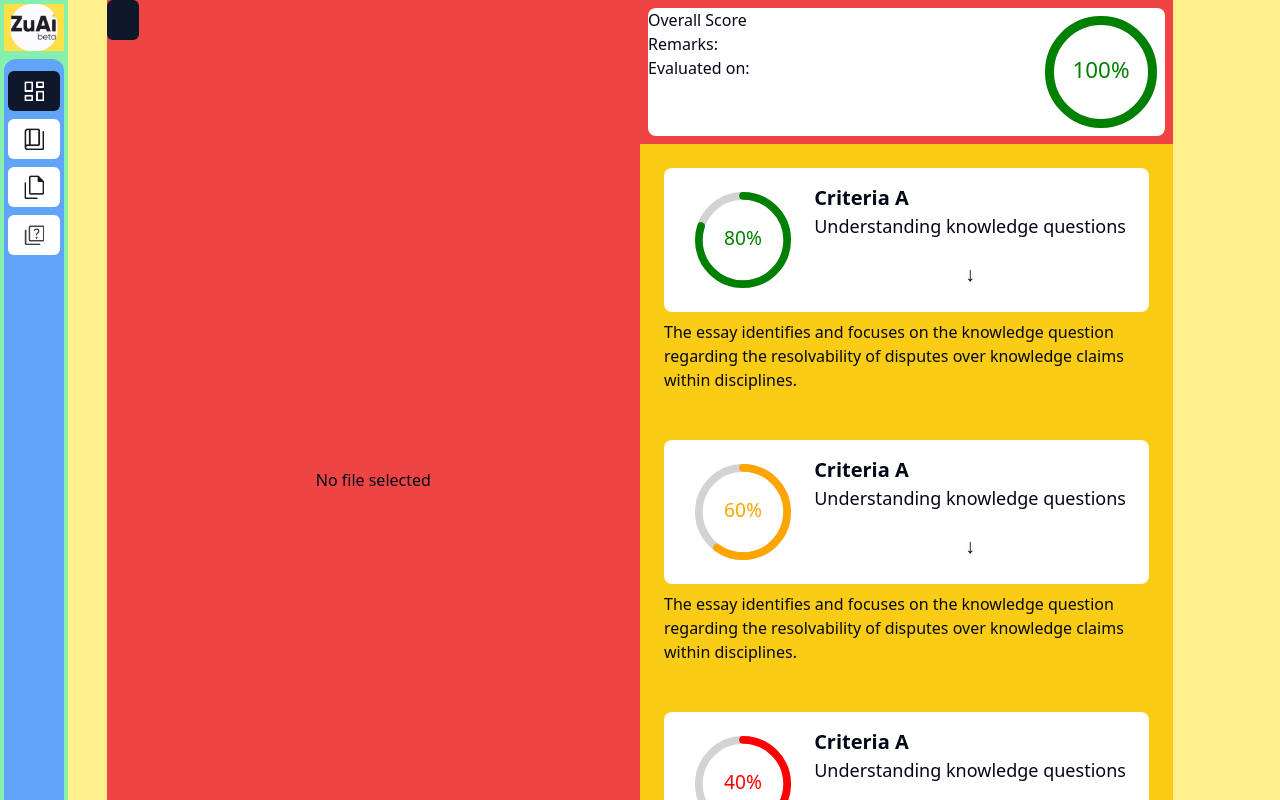
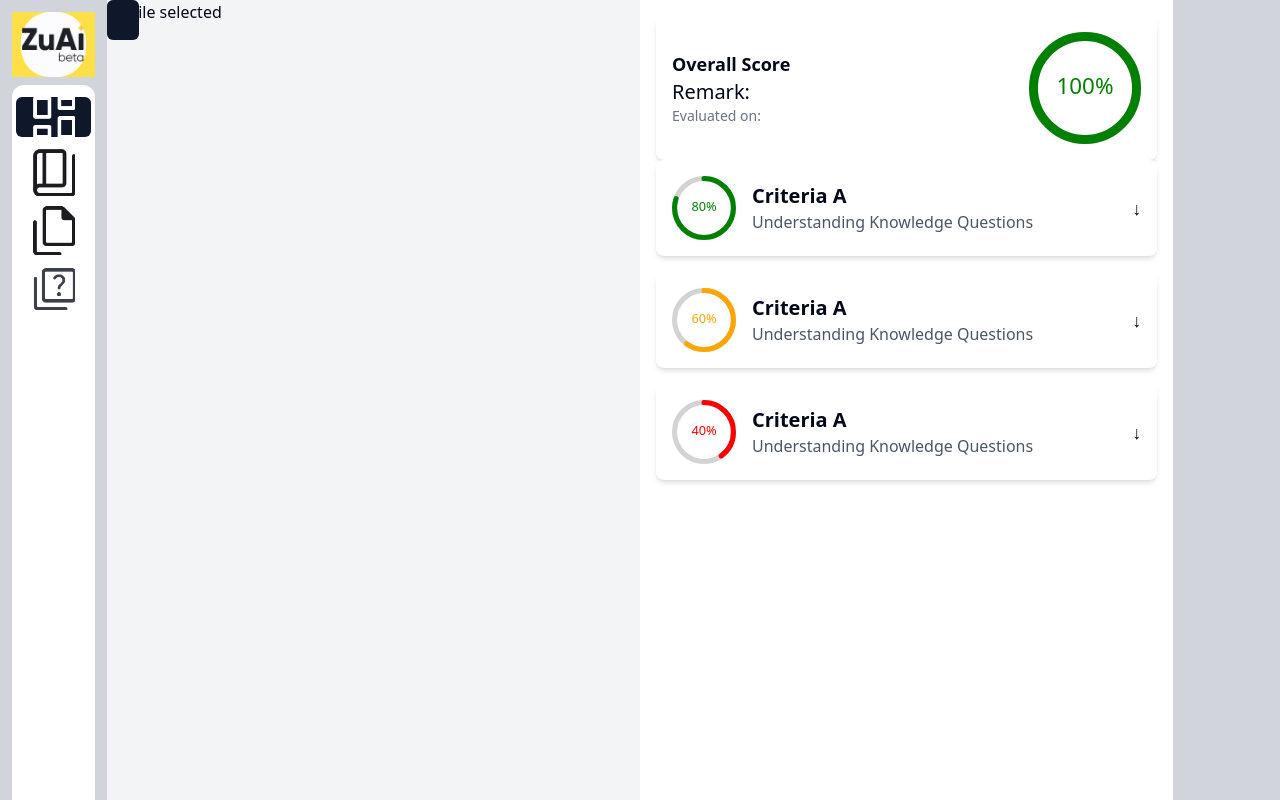
Before and after one commit to gokulkumar0209/ZuAi, a React (Vite) app in the folder client/: page / in a window 1280 px wide. Shown: the top 800 px of the page. Built offline with nearby package versions, Linux system fonts and the light colour scheme.

Commit message:
Completed the Basic UI of Input and Result

```diff
--- a/client/src/@components/elements/DragDrop.tsx
+++ b/client/src/@components/elements/DragDrop.tsx
@@ -1,40 +1,48 @@
-import { useState } from "react";
-import { Button } from "../ui/button";
+import React from "react";
+import { FileUp } from "lucide-react";
 
 interface DragDropProps {
   selectedFile: File | null;
   setSelectedFile: (file: File | null) => void;
 }
 
-function DragDrop({ selectedFile, setSelectedFile }: DragDropProps) {
+const DragDrop: React.FC<DragDropProps> = ({ selectedFile, setSelectedFile }) => {
   const handleFileChange = (e: React.ChangeEvent<HTMLInputElement>) => {
     const file = e.target.files ? e.target.files[0] : null;
     setSelectedFile(file);
   };
+
   const handleDrop = (e: React.DragEvent<HTMLDivElement>) => {
     e.preventDefault();
     const file = e.dataTransfer.files ? e.dataTransfer.files[0] : null;
     setSelectedFile(file);
   };
+
   const handleDragOver = (e: React.DragEvent<HTMLDivElement>) => {
     e.preventDefault();
   };
 
   return (
-		<div className="p-4">
+    <div className="p-6 bg-gray-100 flex flex-col items-center border-2 border-dashed border-gray-400 rounded-lg">
       <div
-				className="bg-gray-300 border-2 border-dashed border-gray-500 w-[400px] h-[200px] relative block"
-				style={{ pointerEvents: "all" }}
+        className=" w-full h-20 flex flex-col items-center justify-center cursor-pointer"
         onDrop={handleDrop}
         onDragOver={handleDragOver}
-			></div>
-			<div className=" relative -top-32 flex items-center justify-center">
-				{selectedFile && <span>{selectedFile.name}</span>}
+      >
+        {selectedFile ? (
+          <span className="text-gray-700">{selectedFile.name}</span>
+        ) : (
+          <div className="text-center text-gray-500">
+            <FileUp className="mx-auto mb-1" />
+            <p>Drag and Drop file</p>
+            <p className=" text-xs">Limit 25 MB per file</p>
           </div>
-			<div className=" relative -top-24 flex justify-center">
+        )}
+      </div>
+      <div className="mt-2">
         <label
           htmlFor="file-upload"
-					className=" cursor-pointer font-bold py-2 px-4 rounded"
+          className="cursor-pointer font-bold py-2 px-4 bg-blue-500 text-white rounded-lg"
         >
           Upload file
         </label>
@@ -47,6 +55,6 @@ function DragDrop({ selectedFile, setSelectedFile }: DragDropProps) {
       </div>
     </div>
   );
-}
+};
 
 export default DragDrop;
--- a/client/src/@components/elements/Explanations.tsx
+++ b/client/src/@components/elements/Explanations.tsx
@@ -1,8 +1,5 @@
-
-import { title1 } from "@/store/dummy";
 import React, { useState } from "react";
 import { buildStyles, CircularProgressbar } from "react-circular-progressbar";
-import "react-circular-progressbar/dist/styles.css"; // Ensure to import the CSS
 
 interface ExplanationsProps {
   percentage: number;
@@ -10,9 +7,8 @@ interface ExplanationsProps {
   data2: string;
 }
 
-const Explanations: React.FC<ExplanationsProps> = ({ percentage,  data1, data2 }) => {
-	const [isOpenStrength, setIsOpenStrength] = useState(false);
-	const [isOpenImprovement, setIsOpenImprovement] = useState(false);
+const Explanations: React.FC<ExplanationsProps> = ({ percentage, data1, data2 }) => {
+  const [isOpen, setIsOpen] = useState(false);
 
   const getColor = (percentage: number) => {
     if (percentage < 50) return { pathColor: "red", textColor: "red" };
@@ -23,10 +19,11 @@ const Explanations: React.FC<ExplanationsProps> = ({ percentage,  data1, data2 }
   const { pathColor, textColor } = getColor(percentage);
 
   return (
-		<div className="bg-yellow-400 p-4">
-			<div className="flex justify-around bg-white m-2 rounded-lg p-4">
+    <div className="bg-white p-4 rounded-lg shadow-md mb-4">
+      <div className="flex justify-between items-center">
+        <div className="flex items-center">
           <CircularProgressbar
-					className="w-24 m-2"
+            className="w-16 h-16"
             value={percentage}
             text={`${percentage}%`}
             styles={buildStyles({
@@ -35,60 +32,33 @@ const Explanations: React.FC<ExplanationsProps> = ({ percentage,  data1, data2 }
               trailColor: "lightgrey",
             })}
           />
-				<div className="flex flex-col justify-between">
-					<div>
+          <div className="ml-4">
             <h2 className="text-xl font-semibold">Criteria A</h2>
-						<h3 className="text-lg">Understanding knowledge questions</h3>
-					</div>
-					<div className="m-2 text-center">
-						{isOpenStrength || isOpenImprovement ? (
-							<button
-								onClick={() => {
-									setIsOpenStrength(false);
-									setIsOpenImprovement(false);
-								}}
-								className="text-xl font-bold"
-							>
-								&uarr; {/* Up Arrow */}
-							</button>
-						) : (
-							<button
-								onClick={() => {
-									setIsOpenStrength(true);
-									setIsOpenImprovement(true);
-								}}
-								className="text-xl font-bold"
-							>
-								&darr; {/* Down Arrow */}
-							</button>
-						)}
+            <p className="text-gray-600">Understanding Knowledge Questions</p>
           </div>
         </div>
+        <button
+          className="text-lg font-bold"
+          onClick={() => setIsOpen(!isOpen)}
+        >
+          {isOpen ? "↑" : "↓"}
+        </button>
       </div>
-			<div className="m-2">
-				<div>
-					<p className="text-base font-medium">{title1}</p>
-				</div>
-				{isOpenStrength && (
-					<div>
-						<h2 className="text-xl font-semibold">Strength</h2>
-						<ul className="list-disc pl-5">
+      {isOpen && (
+        <div className="mt-4">
+          <h3 className="font-semibold">Strength</h3>
+          <ul className="list-disc ml-5">
             <li>{data1}</li>
             <li>{data2}</li>
           </ul>
-					</div>
-				)}
-				{isOpenImprovement && (
-					<div>
-						<h2 className="text-xl font-semibold">Scope For Improvement</h2>
-						<ul className="list-disc pl-5">
+          <h3 className="font-semibold mt-4">Scope for Improvement</h3>
+          <ul className="list-disc ml-5">
             <li>{data1}</li>
             <li>{data2}</li>
           </ul>
         </div>
       )}
     </div>
-		</div>
   );
 };
 
--- a/client/src/@components/elements/Home.tsx
+++ b/client/src/@components/elements/Home.tsx
@@ -12,17 +12,22 @@ const Home: React.FC<HomeProps> = (_props: HomeProps) => {
 	const [show, setShow] = useState(false);
 
 	return (
-    <div>
+		<div className=" w-full">
 			<div className="absolute">
 				<Button onClick={() => setShow(!show)} />
 			</div>
 
 			{show ? (
+				<div className="grid grid-cols-2">
+					<div className=" col-span-1">
 						<InputBox
 							selectedFile={selectedFile}
 							setSelectedFile={setSelectedFile}
 							setShow={setShow}
 						/>
+					</div>
+          <div className=" bg-yellow-200"></div>
+				</div>
 			) : (
 				<Result
 					percentage={100} // Ensure this is a number type as expected by Result
--- a/client/src/@components/elements/NavBar.tsx
+++ b/client/src/@components/elements/NavBar.tsx
@@ -3,9 +3,9 @@ import { Button } from "../ui/button"
 
 function NavBar() {
   return (
-    <div className=" bg-green-300 p-1 h-full space-y-2 ">
+    <div className="  p-1 h-full space-y-2 ">
         <div className="  bg-yellow-300"><img src="images\ZuAI.png " className=""></img></div>
-        <div className=" bg-blue-400 z-1 h-full  p-1 space-y-2 rounded-xl">
+        <div className=" bg-white z-1 h-full  p-1 space-y-2 rounded-xl">
         <Button className="mt-2" ><img src="images\dashboard.png"></img></Button>
         <Button className="bg-white"><img src="images\book_4.png"></img></Button>
         <Button className="bg-white"><img src="images\file_copy.png"></img></Button>
--- a/client/src/@components/elements/Overall.tsx
+++ b/client/src/@components/elements/Overall.tsx
@@ -1,10 +1,12 @@
 import React from "react";
 import { buildStyles, CircularProgressbar } from "react-circular-progressbar";
+
 interface OverallProps {
   percentage: number;
-    remark: string
-    date: string
+  remark: string;
+  date: string;
 }
+
 const Overall: React.FC<OverallProps> = ({ percentage, remark, date }) => {
   const getColor = (percentage: number) => {
     if (percentage < 50) return { pathColor: "red", textColor: "red" };
@@ -14,14 +16,14 @@ const Overall: React.FC<OverallProps> = ({ percentage, remark, date }) => {
 
   const { pathColor, textColor } = getColor(percentage);
   return (
-		<div className=" flex justify-between bg-white rounded-lg m-2">
+    <div className="flex justify-between items-center bg-white rounded-lg p-4 shadow-md">
       <div>
-				<h3>Overall Score</h3>
-				<h2>Remarks: {remark}</h2>
-				<h4>Evaluated on:{date}</h4>
+        <h3 className="text-lg font-bold">Overall Score</h3>
+        <h2 className="text-xl">Remark: {remark}</h2>
+        <h4 className="text-sm text-gray-500">Evaluated on: {date}</h4>
       </div>
       <CircularProgressbar
-				className=" w-28 m-2"
+        className="w-28"
         value={percentage}
         text={`${percentage}%`}
         styles={buildStyles({
--- a/client/src/@components/elements/Result.tsx
+++ b/client/src/@components/elements/Result.tsx
@@ -3,6 +3,7 @@ import "react-circular-progressbar/dist/styles.css";
 import { data1, data2 } from "../../store/dummy";
 import Explanations from "./Explanations";
 import Overall from "./Overall";
+
 interface ResultProps {
 	percentage: number;
 	selectedFile: File | null;
@@ -12,50 +13,41 @@ const Result: React.FC<ResultProps> = ({ percentage, selectedFile }) => {
 	const [pdfUrl, setPdfUrl] = useState<string | null>(null);
 	const [remark, setRemark] = useState("");
 	const [date, setDate] = useState("");
-	const percentage1 = 80;
-	const percentage2 = 60;
-	const percentage3 = 40;
+
 	useEffect(() => {
 		if (selectedFile && selectedFile.type === "application/pdf") {
 			const reader = new FileReader();
-
 			reader.onload = () => {
-				// Create an object URL for the PDF file
 				setPdfUrl(reader.result as string);
 				setDate(new Date(selectedFile.lastModified).toLocaleDateString());
 			};
-
-			reader.readAsDataURL(selectedFile); // Read the file as data URL
+			reader.readAsDataURL(selectedFile);
 			setRemark("Good");
 		} else {
-			setPdfUrl(null); // Clear URL if not a PDF file
+			setPdfUrl(null);
 		}
 	}, [selectedFile]);
 
 	return (
-		<div className=" grid grid-cols-2">
-			<div className="  flex justify-center items-center">
+		<div className="grid grid-cols-2 h-screen">
+			<div className=" bg-gray-100 h-full">
 				{selectedFile ? (
-					selectedFile.type === "application/pdf" ? (
 					<object
 						data={pdfUrl || ""}
 						type="application/pdf"
-							className=" w-[400px] h-[550px]"
+						className="w-full h-[500px]"
 					>
 						<a href={pdfUrl || ""}>Download PDF</a>
 					</object>
 				) : (
-						<div>Selected file is not a PDF.</div>
-					)
-				) : (
 					<div>No file selected</div>
 				)}
 			</div>
-			<div className="">
+			<div className="bg-white p-4">
 				<Overall percentage={percentage} remark={remark} date={date} />
-				<Explanations percentage={percentage1} data1={data1} data2={data2} />
-				<Explanations percentage={percentage2} data1={data1} data2={data2} />
-				<Explanations percentage={percentage3} data1={data1} data2={data2} />
+				<Explanations percentage={80} data1={data1} data2={data2} />
+				<Explanations percentage={60} data1={data1} data2={data2} />
+				<Explanations percentage={40} data1={data1} data2={data2} />
 			</div>
 		</div>
 	);
--- a/client/src/App.tsx
+++ b/client/src/App.tsx
@@ -1,12 +1,11 @@
 import Home from "./@components/elements/Home";
 import NavBar from "./@components/elements/NavBar";
-import { Button } from "./@components/ui/button";
 
 function App() {
 	return (
 		<>
-			<div className=" bg-yellow-200 h-screen grid grid-cols-12">
-				<div className=" w-[68px] h-full left-0 z-1 top-0 bg-green-500 rounded-xl col-span-1 ">
+			<div className=" h-screen grid grid-cols-12 bg-gray-300">
+				<div className="  h-full left-0 z-1 top-0 bg-gray-300 rounded-xl col-span-1 m-2 ">
 					<NavBar />
 				</div>
 				<div className=" h-screen bg-red-500 col-span-10 flex  justify-center">
```
Also changed, not shown: client/src/@components/elements/InputBox.tsx (+27 -22 lines). Lines whose indentation alone changed are shown as unchanged.
